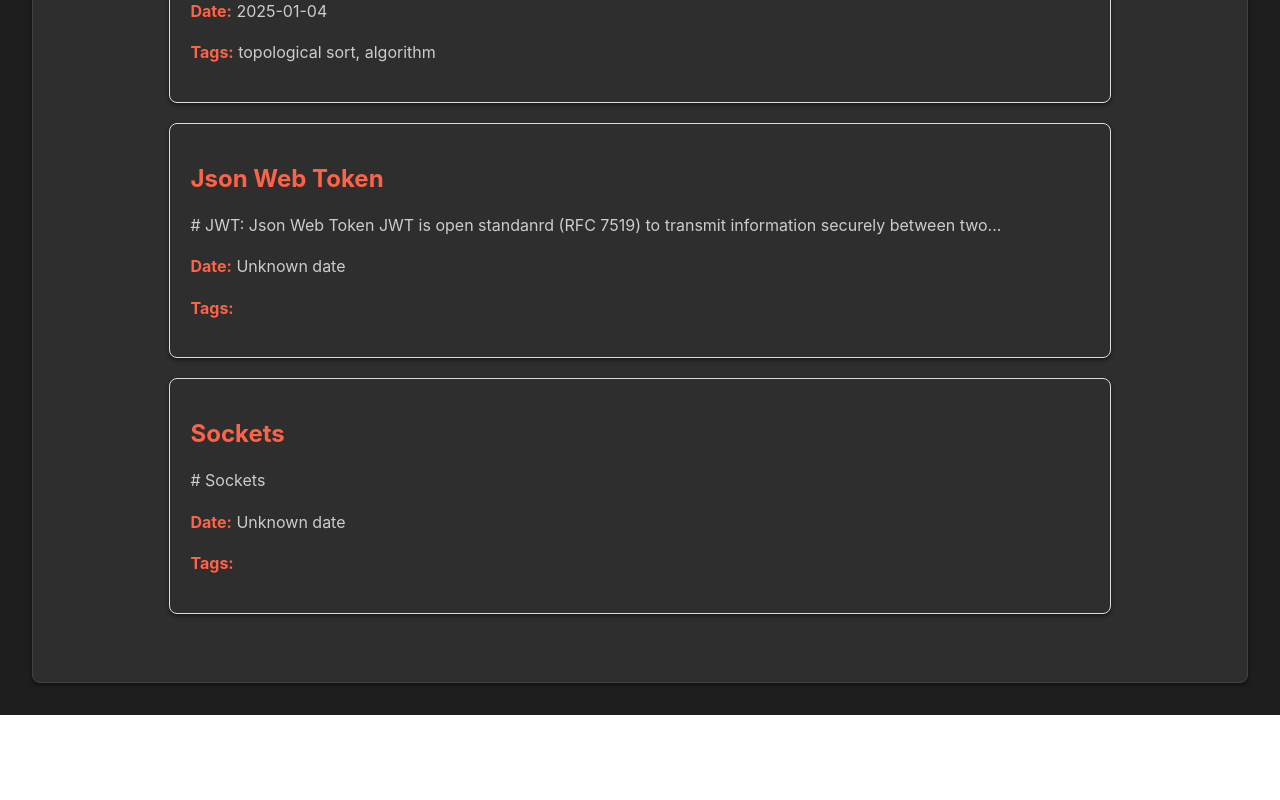
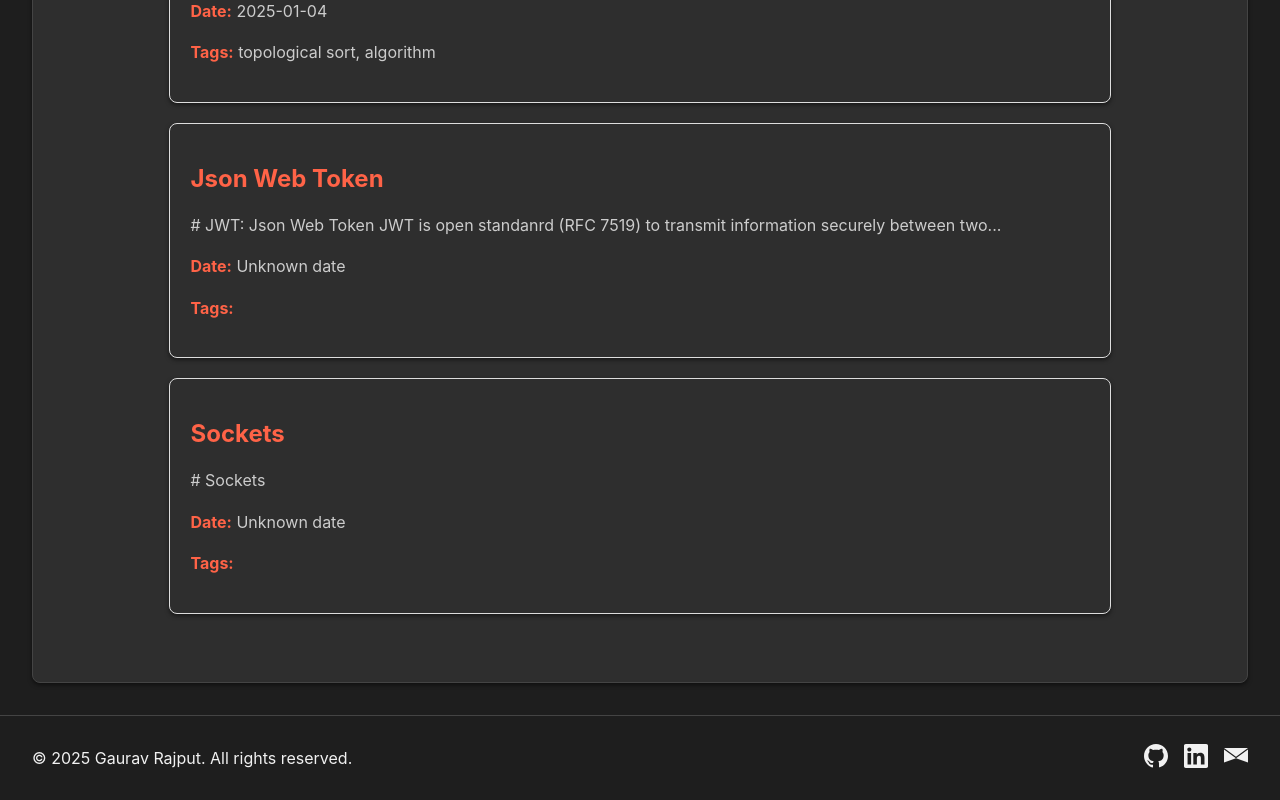
Before and after one commit to gaurav8341/gaurav8341.github.io, a React (Create React App) app in the folder frontend/: page /blogs in a window 1280 px wide. Shown: the part 1142-1942 px from the top of the page. Before the commit the page ends 1857 px from the top, so only its background shows below. Built offline with nearby package versions, Linux system fonts and the light colour scheme.

Commit message:
added footer

```diff
--- /dev/null
+++ b/frontend/src/css/Footer.css
@@ -0,0 +1,91 @@
+.site-footer {
+  background-color: #1e1e1e;
+  color: #f1f1f1;
+  padding: 1rem 2rem;
+  display: flex;
+  justify-content: space-between;
+  align-items: center;
+  border-top: 1px solid #444;
+}
+
+.wrapper {
+  display: flex;
+  justify-content: space-between;
+  align-items: center;
+  width: 100%;
+}
+
+.footer-nav {
+  display: flex;
+}
+
+.footer-menu {
+  display: flex;
+  list-style: none;
+  margin: 0;
+  padding: 0;
+}
+
+.footer-item {
+  margin-left: 1rem;
+}
+
+.footer-link {
+  color: #f1f1f1;
+  text-decoration: none;
+}
+
+.footer-link:hover {
+  text-decoration: underline;
+}
+
+.social-media {
+  display: flex;
+  align-items: center;
+}
+
+.social-link {
+  color: #f1f1f1;
+  text-decoration: none;
+  margin-left: 1rem;
+}
+
+.social-link svg {
+  fill: #f1f1f1;
+  width: 24px;
+  height: 24px;
+}
+
+.social-link:hover svg {
+  fill: #1e90ff;
+}
+
+/* Media Queries for Mobile Devices */
+@media (max-width: 768px) {
+  .site-footer {
+    flex-direction: column;
+    align-items: flex-start;
+  }
+
+  .wrapper {
+    flex-direction: column;
+    align-items: flex-start;
+  }
+
+  .footer-nav {
+    width: 100%;
+  }
+
+  .footer-menu {
+    flex-direction: column;
+    width: 100%;
+  }
+
+  .footer-item {
+    margin: 0.5rem 0;
+  }
+
+  .social-media {
+    margin-top: 1rem;
+  }
+}
--- a/frontend/src/css/index.css
+++ b/frontend/src/css/index.css
@@ -1,3 +1,5 @@
+/* Global styles for the entire site */
+
 body {
   margin: 0;
   font-family: -apple-system, BlinkMacSystemFont, 'Segoe UI', 'Roboto', 'Oxygen',
@@ -11,3 +13,68 @@ code {
   font-family: source-code-pro, Menlo, Monaco, Consolas, 'Courier New',
     monospace;
 }
+
+/* Ensure text wraps properly and does not overflow */
+p, code {
+  word-wrap: break-word;
+  overflow-wrap: break-word;
+}
+/*
+/* Styles for Mermaid SVG elements */
+/*
+.mermaid svg {
+  display: block;
+  margin: 0 auto;
+  background-color: #2e2e2e; /* Set a background color that contrasts with the SVG details */
+/* }
+
+.mermaid rect {
+  fill: #2e2e2e; /* Set a background color that contrasts with the SVG details
+}
+
+/* .mermaid .node text {
+  fill: #f1f1f1; /* Set text color for better visibility
+} */
+
+/* Media Queries for Mobile Devices */
+@media (max-width: 768px) {
+  .site-header {
+    flex-direction: column;
+    align-items: flex-start;
+  }
+
+  .wrapper {
+    flex-direction: column;
+    align-items: flex-start;
+  }
+
+  .site-nav {
+    width: 100%;
+  }
+
+  .navbar-menu {
+    flex-direction: column;
+    width: 100%;
+  }
+
+  .navbar-item {
+    margin: 0.5rem 0;
+  }
+
+  .blog-detail {
+    padding: 1rem;
+  }
+
+  .blog-detail .content {
+    padding: 1rem;
+  }
+
+  .blog-detail h1 h2 h3 {
+    font-size: 1.5rem;
+  }
+
+  .blog-detail p,
+  .blog-detail code {
+    font-size: 1rem;
+  }
+}
--- a/frontend/src/js/CommonLayout.js
+++ b/frontend/src/js/CommonLayout.js
@@ -1,6 +1,7 @@
 import React from 'react';
 import Header from './Header';
 import '../css/base.css';
+import Footer from './Footer';
 
 const CommonLayout = ({ children }) => {
   return (
@@ -9,6 +10,7 @@ const CommonLayout = ({ children }) => {
         <div className='base-layout'>
             <main>{children}</main>
         </div>
+        <Footer />
     </div>
 
   );
--- a/frontend/src/js/Footer.js
+++ b/frontend/src/js/Footer.js
@@ -1,9 +1,32 @@
 import React from 'react';
+import '../css/Footer.css';
 
 const Footer = () => {
   return (
-    <footer>
-      <p>© 2025 Your Website. All rights reserved.</p>
+    <footer className="site-footer">
+      <div className="wrapper">
+        <p>&copy; 2025 Gaurav Rajput. All rights reserved.</p>
+         {/* <nav className="footer-nav">
+          <ul className="footer-menu">
+            { <li className="footer-item"><a href="/" className="footer-link">Home</a></li>
+            <li className="footer-item"><a href="/profile" className="footer-link">About</a></li>
+            <li className="footer-item"><a href="/blogs" className="footer-link">Blog</a></li>
+            <li className="footer-item"><a href="/projects" className="footer-link">Projects</a></li>
+            { <li className="footer-item"><a href="/contact" className="footer-link">Contact</a></li>
+          </ul>
+        </nav> */}
+        <div className="social-media">
+          <a href="https://github.com/gaurav8341" className="social-link" target="_blank" rel="noopener noreferrer">
+            <svg xmlns="http://www.w3.org/2000/svg" viewBox="0 0 24 24" width="24" height="24"><path d="M12 0C5.37 0 0 5.37 0 12c0 5.3 3.438 9.8 8.205 11.385.6.11.82-.26.82-.577v-2.165c-3.338.725-4.042-1.61-4.042-1.61-.546-1.387-1.333-1.757-1.333-1.757-1.09-.745.083-.73.083-.73 1.205.085 1.84 1.237 1.84 1.237 1.07 1.835 2.807 1.305 3.492.998.108-.775.42-1.305.763-1.605-2.665-.305-5.466-1.332-5.466-5.93 0-1.31.467-2.38 1.235-3.22-.123-.303-.535-1.523.117-3.176 0 0 1.008-.322 3.3 1.23.96-.267 1.98-.4 3-.405 1.02.005 2.04.138 3 .405 2.29-1.552 3.297-1.23 3.297-1.23.653 1.653.24 2.873.117 3.176.77.84 1.233 1.91 1.233 3.22 0 4.61-2.803 5.62-5.475 5.92.43.37.823 1.1.823 2.22v3.293c0 .32.22.694.825.577C20.565 21.8 24 17.3 24 12c0-6.63-5.37-12-12-12z"/></svg>
+          </a>
+          <a href="https://linkedin.com/in/gaurav8341" className="social-link" target="_blank" rel="noopener noreferrer">
+            <svg xmlns="http://www.w3.org/2000/svg" viewBox="0 0 24 24" width="24" height="24"><path d="M22.23 0H1.77C.79 0 0 .77 0 1.72v20.56C0 23.23.79 24 1.77 24h20.46c.98 0 1.77-.77 1.77-1.72V1.72C24 .77 23.21 0 22.23 0zM7.12 20.45H3.56V9h3.56v11.45zM5.34 7.58c-1.14 0-2.06-.92-2.06-2.06s.92-2.06 2.06-2.06 2.06.92 2.06 2.06-.92 2.06-2.06 2.06zM20.45 20.45h-3.56v-5.6c0-1.34-.03-3.06-1.86-3.06-1.86 0-2.15 1.45-2.15 2.95v5.71h-3.56V9h3.42v1.56h.05c.48-.91 1.65-1.86 3.4-1.86 3.63 0 4.3 2.39 4.3 5.5v6.25z"/></svg>
+          </a>
+          <a href="mailto:rajput.gaurav8341@gmail.com" className="social-link">
+            <svg xmlns="http://www.w3.org/2000/svg" viewBox="0 0 24 24" width="24" height="24"><path d="M12 12.713l11.985-8.713H.015L12 12.713zM12 14.287L.015 5.574V18.426L12 14.287zM12 14.287L23.985 18.426V5.574L12 14.287z"/></svg>
+          </a>
+        </div>
+      </div>
     </footer>
   );
 };
--- a/frontend/src/js/Header.js
+++ b/frontend/src/js/Header.js
@@ -25,7 +25,7 @@ const Header = () => {
                         <li className='navbar-item'><Link class="page-link" to="/profile">About</Link></li>
                         <li className='navbar-item'><Link class="page-link" to="/blogs">Blog</Link></li>
                         <li className='navbar-item'><Link class="page-link" to="/projects">Projects</Link></li>
-                        <li className='navbar-item'><Link class="page-link" to="/contact">Contact</Link></li>
+                        {/* <li className='navbar-item'><Link class="page-link" to="/contact">Contact</Link></li> */}
                     </div>
                 </nav>
             </div>
```
